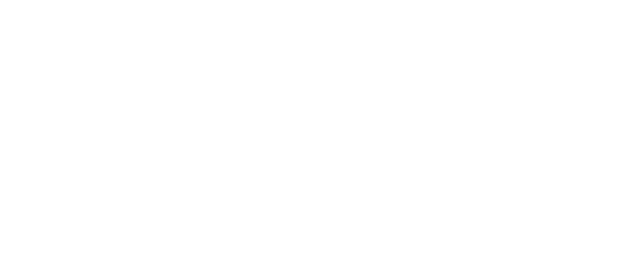
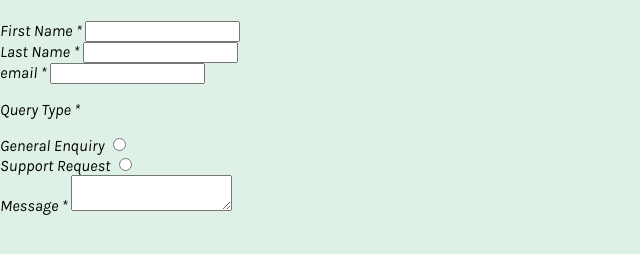
Before and after one commit to SanaEskandarpoor80/contact-form, a plain HTML site: page index.html in a window 1280 px wide. Shown: the whole page, without its empty margins (0-640 px from the left). Drawn offline with Linux system fonts and the light colour scheme.

Commit message:
create form

```diff
--- /dev/null
+++ b/assets/css/style.css
@@ -0,0 +1,19 @@
+:root {
+    --body-back-color: hsl(148, 38%, 91%);
+}
+
+@font-face {
+    font-family: KarlaItalic;
+    src: url(/assets/fonts/Karla-Italic-VariableFont_wght.ttf);
+}
+
+* {
+    font-family: KarlaItalic;
+}
+
+body {
+    font-family: KarlaItalic;
+    margin: 0;
+    padding: 0;
+    background-color: var(--body-back-color);
+}
--- a/index.html
+++ b/index.html
@@ -1,22 +1,83 @@
 <!DOCTYPE html>
 <html lang="en">
+
 <head>
   <meta charset="UTF-8">
-  <meta name="viewport" content="width=device-width, initial-scale=1.0"> <!-- displays site properly based on user's device -->
+  <meta name="viewport" content="width=device-width, initial-scale=1.0">
+  <!-- displays site properly based on user's device -->
 
   <link rel="icon" type="image/png" sizes="32x32" href="./assets/images/favicon-32x32.png">
+  <link rel="stylesheet" href="./assets/css/style.css">
 
   <title>Contact form</title>
 
+</head>
 
-  <style>
-    .attribution { font-size: 11px; text-align: center; }
-    .attribution a { color: hsl(228, 45%, 44%); }
-  </style>
-</head>
 <body>
-  <div>
+  <div class="form-warpper">
+    <div class="form-contianer">
+      <h1></h1>
+      <form>
+        <div class="form-row">
+          <div class="row-clm">
+            <label for="Fname">
+              First Name
+              <span>*</span>
+            </label>
+            <input type="text" id="Fname">
+          </div>
+          <div class="row-clm">
+            <label for="Lname">
+              Last Name
+              <span>*</span>
+            </label>
+            <input type="text" id="Lname">
+          </div>
+        </div>
+        <div class="row-clm">
+          <label for="Lname">
+            email
+            <span>*</span>
+          </label>
+          <input type="email" id="email">
+        </div>
 
+        <div class="form-row">
+          <p>
+            Query Type
+            <span>*</span>
+          </p>
+          <div class="Query-option">
+            <div class="row-clm">
+              <label for="GeneralEnquiry">
+                General Enquiry
+              </label>
+              <input type="radio" id="GeneralEnquiry" name="QueryType">
+            </div>
+
+            <div class="row-clm">
+              <label for="Support">
+                Support Request
+              </label>
+              <input type="radio" id="Support" name="QueryType">
+            </div>
+          </div>
+        </div>
+
+        <div class="row-clm">
+          <label for="Lname">
+            Message
+            <span>*</span>
+          </label>
+          <textarea id="Lname"></textarea>
+        </div>
+
+        <div >
+
+        </div>
+      </form>
+    </div>
   </div>
 </body>
+
 </html>
```
